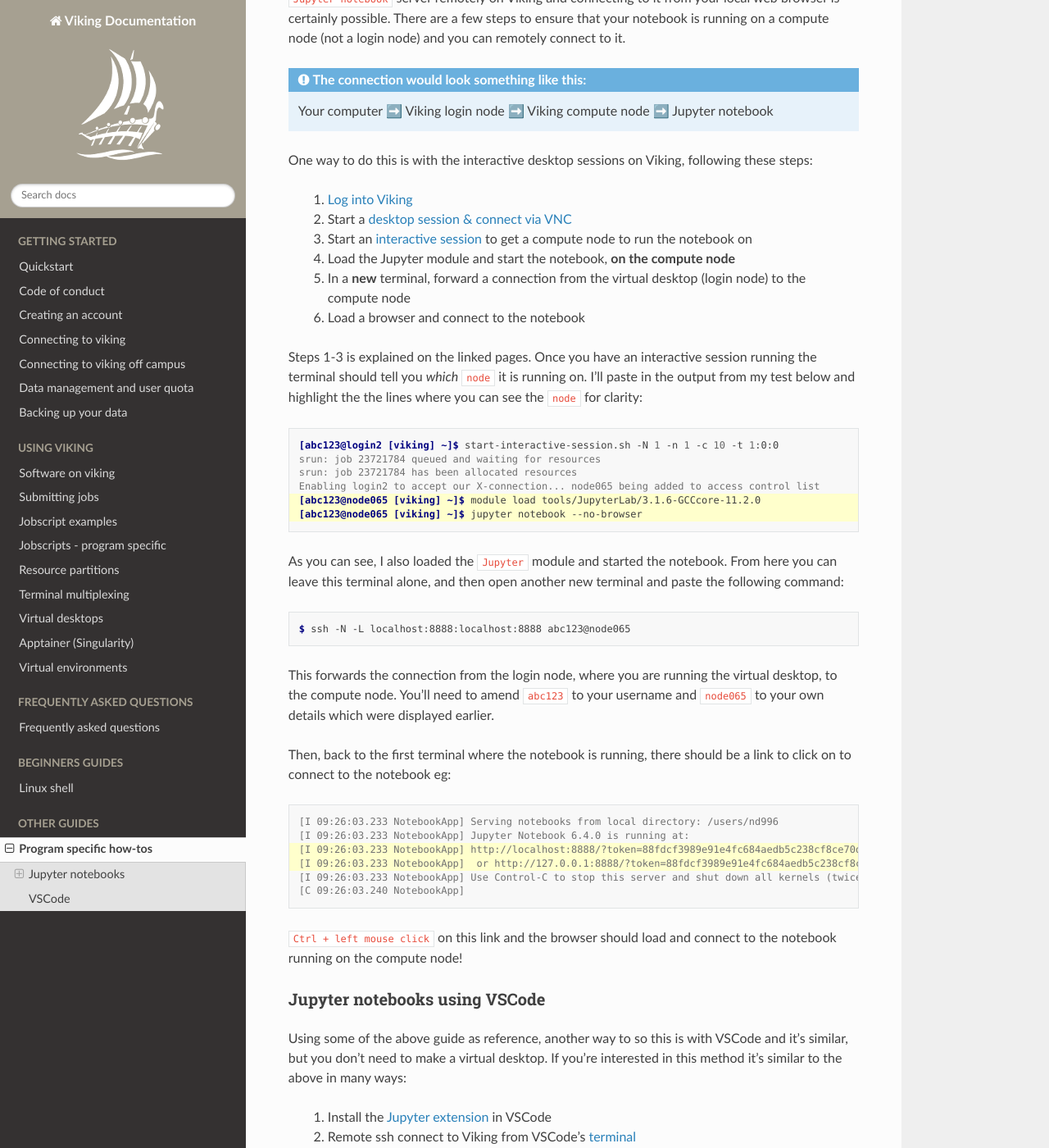
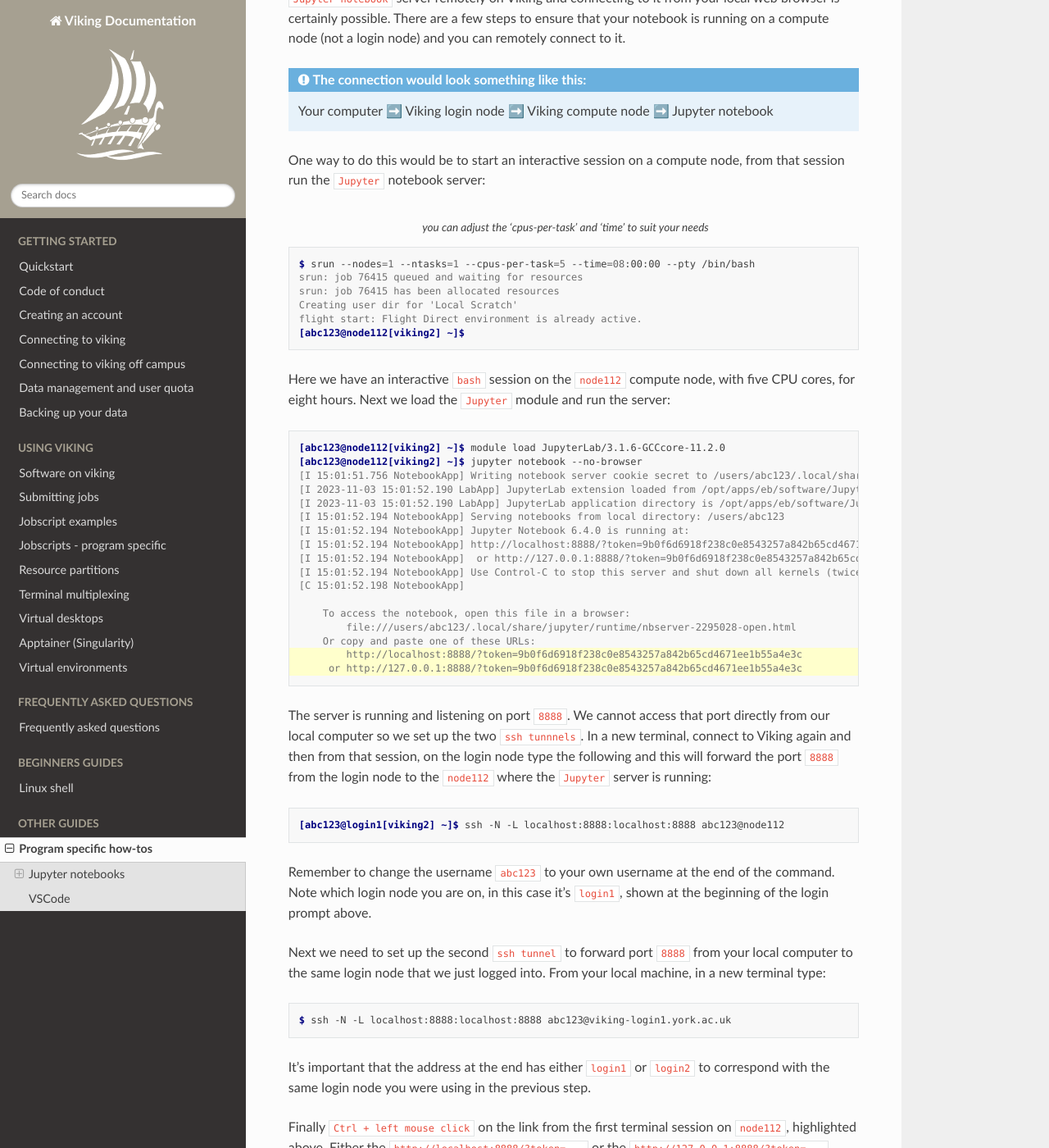
Before and after one commit to university-of-york/research-it-documentation, a Sphinx documentation site: the page built from docs/source/in_depth/program_specific_how_tos.rst, in a window 1280 px wide and 1400 px high, scrolled down 374 px. Shown: the whole window at 82% size. Built offline with Sphinx 7.4.7 and the Read the Docs theme 2.0.0, drawn with Linux system fonts in a browser that asks for light colours; some of the changed text lies outside the part shown.

Commit message:
update jupyter section

```diff
--- a/docs/source/in_depth/program_specific_how_tos.rst
+++ b/docs/source/in_depth/program_specific_how_tos.rst
@@ -14,55 +14,112 @@
 
     Your computer ➡️ Viking login node ➡️ Viking compute node ➡️ Jupyter notebook
 
-
-One way to do this is with the interactive desktop sessions on Viking, following these steps:
-
-    1. :doc:`Log into Viking <../getting_started/connecting_to_viking>`
-    2. Start a :doc:`desktop session & connect via VNC <../using_viking/virtual_desktops>`
-    3. Start an :ref:`interactive session <virtual_session_compute_node>` to get a compute node to run the notebook on
-    4. Load the Jupyter module and start the notebook, **on the compute node**
-    5. In a **new** terminal, forward a connection from the virtual desktop (login node) to the compute node
-    6. Load a browser and connect to the notebook
-
-Steps 1-3 is explained on the linked pages. Once you have an interactive session running the terminal should tell you *which* ``node`` it is running on. I'll paste in the output from my test below and highlight the the lines where you can see the ``node`` for clarity:
+One way to do this would be to start an interactive session on a compute node, from that session run the ``Jupyter`` notebook server:
 
 .. code-block:: console
-    :emphasize-lines: 5,6
+    :caption: you can adjust the 'cpus-per-task' and 'time' to suit your needs
 
-    [abc123@login2 [viking] ~]$ start-interactive-session.sh -N 1 -n 1 -c 10 -t 1:0:0
-    srun: job 23721784 queued and waiting for resources
-    srun: job 23721784 has been allocated resources
-    Enabling login2 to accept our X-connection... node065 being added to access control list
-    [abc123@node065 [viking] ~]$ module load tools/JupyterLab/3.1.6-GCCcore-11.2.0
-    [abc123@node065 [viking] ~]$ jupyter notebook --no-browser
+    $ srun --nodes=1 --ntasks=1 --cpus-per-task=5 --time=08:00:00 --pty /bin/bash
+    srun: job 76415 queued and waiting for resources
+    srun: job 76415 has been allocated resources
+    Creating user dir for 'Local Scratch'
+    flight start: Flight Direct environment is already active.
+    [abc123@node112[viking2] ~]$
 
-As you can see, I also loaded the ``Jupyter`` module and started the notebook. From here you can leave this terminal alone, and then open another new terminal and paste the following command:
+Here we have an interactive ``bash`` session on the ``node112`` compute node, with five CPU cores, for eight hours. Next we load the ``Jupyter`` module and run the server:
+
+.. code-block:: console
+    :emphasize-lines: 16,17
+
+    [abc123@node112[viking2] ~]$ module load {MOD_JUPYTER}
+    [abc123@node112[viking2] ~]$ jupyter notebook --no-browser
+    [I 15:01:51.756 NotebookApp] Writing notebook server cookie secret to /users/abc123/.local/share/jupyter/runtime/notebook_cookie_secret
+    [I 2023-11-03 15:01:52.190 LabApp] JupyterLab extension loaded from /opt/apps/eb/software/JupyterLab/3.1.6-GCCcore-11.2.0/lib/python3.9/site-packages/jupyterlab
+    [I 2023-11-03 15:01:52.190 LabApp] JupyterLab application directory is /opt/apps/eb/software/JupyterLab/3.1.6-GCCcore-11.2.0/share/jupyter/lab
+    [I 15:01:52.194 NotebookApp] Serving notebooks from local directory: /users/abc123
+    [I 15:01:52.194 NotebookApp] Jupyter Notebook 6.4.0 is running at:
+    [I 15:01:52.194 NotebookApp] http://localhost:8888/?token=9b0f6d6918f238c0e8543257a842b65cd4671ee1b55a4e3c
+    [I 15:01:52.194 NotebookApp]  or http://127.0.0.1:8888/?token=9b0f6d6918f238c0e8543257a842b65cd4671ee1b55a4e3c
+    [I 15:01:52.194 NotebookApp] Use Control-C to stop this server and shut down all kernels (twice to skip confirmation).
+    [C 15:01:52.198 NotebookApp]
+
+        To access the notebook, open this file in a browser:
+            file:///users/abc123/.local/share/jupyter/runtime/nbserver-2295028-open.html
+        Or copy and paste one of these URLs:
+            http://localhost:8888/?token=9b0f6d6918f238c0e8543257a842b65cd4671ee1b55a4e3c
+         or http://127.0.0.1:8888/?token=9b0f6d6918f238c0e8543257a842b65cd4671ee1b55a4e3c
+
+The server is running and listening on port ``8888``. We cannot access that port directly from our local computer so we set up the two ``ssh tunnnels``. In a new terminal, connect to Viking again and then from that session, on the login node type the following and this will forward the port ``8888`` from the login node to the ``node112`` where the ``Jupyter`` server is running:
 
 .. code-block:: console
 
-    $ ssh -N -L localhost:8888:localhost:8888 abc123@node065
+    [abc123@login1[viking2] ~]$ ssh -N -L localhost:8888:localhost:8888 abc123@node112
 
-This forwards the connection from the login node, where you are running the virtual desktop, to the compute node. You'll need to amend ``abc123`` to your username and ``node065`` to your own details which were displayed earlier.
+Remember to change the username ``abc123`` to your own username at the end of the command. Note which login node you are on, in this case it's ``login1``, shown at the beginning of the login prompt above.
 
-Then, back to the first terminal where the notebook is running, there should be a link to click on to connect to the notebook eg:
+Next we need to set up the second ``ssh tunnel``  to forward port ``8888`` from your local computer to the same login node that we just logged into. From your local machine, in a new terminal type:
 
 .. code-block:: console
-    :emphasize-lines: 3,4
 
-    [I 09:26:03.233 NotebookApp] Serving notebooks from local directory: /users/nd996
-    [I 09:26:03.233 NotebookApp] Jupyter Notebook 6.4.0 is running at:
-    [I 09:26:03.233 NotebookApp] http://localhost:8888/?token=88fdcf3989e91e4fc684aedb5c238cf8ce70d06f16fa5415
-    [I 09:26:03.233 NotebookApp]  or http://127.0.0.1:8888/?token=88fdcf3989e91e4fc684aedb5c238cf8ce70d06f16fa5415
-    [I 09:26:03.233 NotebookApp] Use Control-C to stop this server and shut down all kernels (twice to skip confirmation).
-    [C 09:26:03.240 NotebookApp]
+    $ ssh -N -L localhost:8888:localhost:8888 abc123@viking-login1.york.ac.uk
 
-``Ctrl + left mouse click`` on this link and the browser should load and connect to the notebook running on the compute node!
 
+It's important that the address at the end has either ``login1`` or ``login2`` to correspond with the same login node you were using in the previous step.
+
+Finally ``Ctrl + left mouse click``  on the link from the first terminal session on ``node112``, highlighted above. Either the ``http://localhost:8888/?token=...`` or the ``http://127.0.0.1:8888/?token=...`` links. Your browser should open and connected to the ``Jupyter`` server running on Viking.
+
+
+.. FIXME: below method not working.
+
+..
+.. Another way to do this is with the interactive desktop sessions on Viking, following these steps:
+..
+..     1. :doc:`Log into Viking <../getting_started/connecting_to_viking>`
+..     2. Start a :doc:`desktop session & connect via VNC <../using_viking/virtual_desktops>`
+..     3. Start an :ref:`interactive session <virtual_session_compute_node>` to get a compute node to run the notebook on
+..     4. Load the Jupyter module and start the notebook, **on the compute node**
+..     5. In a **new** terminal, forward a connection from the virtual desktop (login node) to the compute node
+..     6. Load a browser and connect to the notebook
+..
+.. Steps 1-3 is explained on the linked pages. Once you have an interactive session running the terminal should tell you *which* ``node`` it is running on. I'll paste in the output from my test below and highlight the the lines where you can see the ``node`` for clarity:
+..
+.. .. code-block:: console
+..     :emphasize-lines: 5,6
+..
+..     [abc123@login2 [viking] ~]$ start-interactive-session.sh -N 1 -n 1 -c 10 -t 1:0:0
+..     srun: job 23721784 queued and waiting for resources
+..     srun: job 23721784 has been allocated resources
+..     Enabling login2 to accept our X-connection... node065 being added to access control list
+..     [abc123@node065 [viking] ~]$ module load {MOD_JUPYTER}
+..     [abc123@node065 [viking] ~]$ jupyter notebook --no-browser
+..
+.. As you can see, I also loaded the ``Jupyter`` module and started the notebook. From here you can leave this terminal alone, and then open another new terminal and paste the following command:
+..
+.. .. code-block:: console
+..
+..     $ ssh -N -L localhost:8888:localhost:8888 abc123@node065
+..
+.. This forwards the connection from the login node, where you are running the virtual desktop, to the compute node. You'll need to amend ``abc123`` to your username and ``node065`` to your own details which were displayed earlier.
+..
+.. Then, back to the first terminal where the notebook is running, there should be a link to click on to connect to the notebook eg:
+..
+.. .. code-block:: console
+..     :emphasize-lines: 3,4
+..
+..     [I 09:26:03.233 NotebookApp] Serving notebooks from local directory: /users/nd996
+..     [I 09:26:03.233 NotebookApp] Jupyter Notebook 6.4.0 is running at:
+..     [I 09:26:03.233 NotebookApp] http://localhost:8888/?token=88fdcf3989e91e4fc684aedb5c238cf8ce70d06f16fa5415
+..     [I 09:26:03.233 NotebookApp]  or http://127.0.0.1:8888/?token=88fdcf3989e91e4fc684aedb5c238cf8ce70d06f16fa5415
+..     [I 09:26:03.233 NotebookApp] Use Control-C to stop this server and shut down all kernels (twice to skip confirmation).
+..     [C 09:26:03.240 NotebookApp]
+..
+.. ``Ctrl + left mouse click`` on this link and the browser should load and connect to the notebook running on the compute node!
+..
 
 Jupyter notebooks using VSCode
 ^^^^^^^^^^^^^^^^^^^^^^^^^^^^^^
 
-Using some of the above guide as reference, another way to so this is with VSCode and it's similar, but you don't need to make a virtual desktop. If you're interested in this method it's similar to the above in many ways:
+Using some of the above guide as reference, another way to so this is with VSCode. You do it all in VSCode and the inbuilt terminals in VSCode. If you're interested in this method it's similar to the above in many ways:
 
     1. Install the `Jupyter extension <https://marketplace.visualstudio.com/items?itemName=ms-toolsai.jupyter>`_ in VSCode
     2. Remote ssh connect to Viking from VSCode's `terminal <https://code.visualstudio.com/docs/terminal/basics>`_
--- a/docs/source/replacements.py
+++ b/docs/source/replacements.py
@@ -41,6 +41,7 @@
     "{NAME_APPTAINER}": "singularity",
     "{MOD_MINICONDA}": "Miniconda3/23.5.2-0",
     "{MOD_RCLONE}": "rclone",
+    "{MOD_JUPYTER}": "JupyterLab/3.1.6-GCCcore-11.2.0",
 
 }
 
```
Also changed, not shown: other parts of docs/source/in_depth/program_specific_how_tos.rst (+1 -1 lines).
